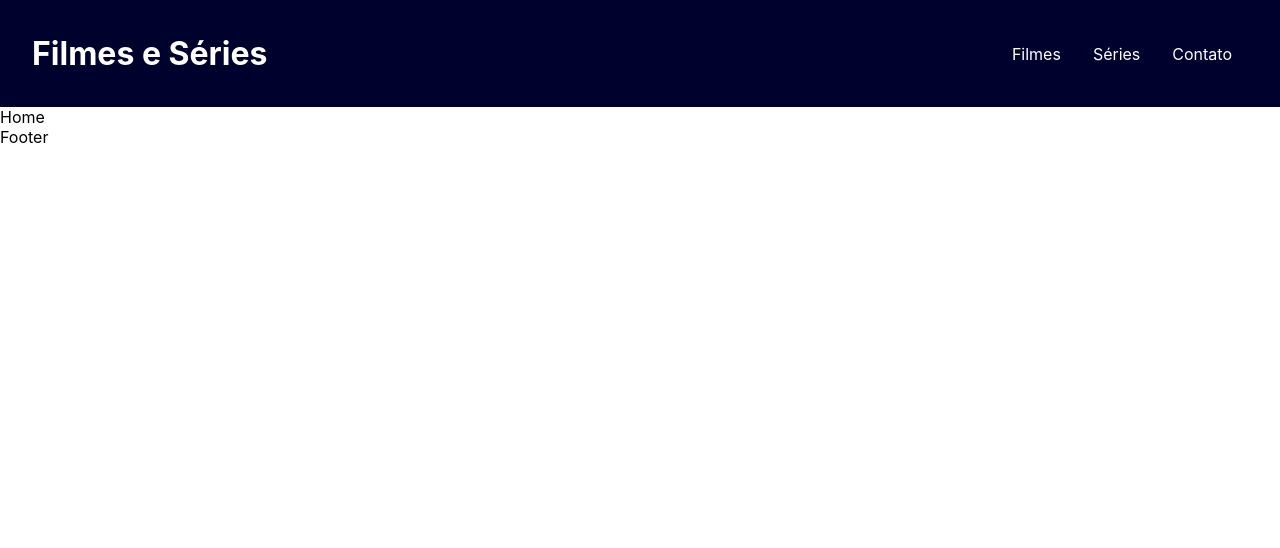
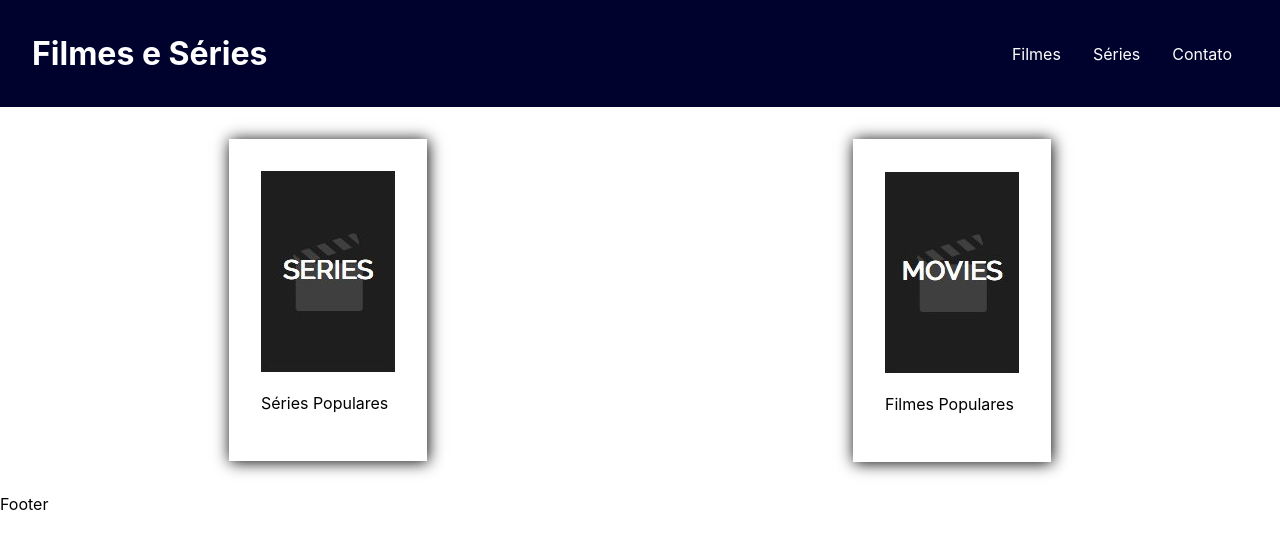
Before and after one commit to MarcellyGuimaraes/streaming-react, a React (Create React App) app: page / in a window 1280 px wide. Shown: the top 548 px of the page. Built offline with nearby package versions, Linux system fonts and the light colour scheme.

Commit message:
criação de Home

```diff
--- a/src/index.css
+++ b/src/index.css
@@ -7,6 +7,10 @@ body {
   -moz-osx-font-smoothing: grayscale;
 }
 
+a {
+  text-decoration: none;
+  color: #000;
+}
 code {
   font-family: source-code-pro, Menlo, Monaco, Consolas, 'Courier New',
     monospace;
--- /dev/null
+++ b/src/templates/Home/index.css
@@ -0,0 +1,15 @@
+.container {
+    display: flex;
+    justify-content: space-around;
+    margin: 1rem;
+}
+
+.card{
+    padding: 2rem;
+    margin: 1rem;
+    box-shadow: 1px 1px 15px black;
+}
+
+.card:hover {
+    box-shadow: 1px 1px 15px rgb(0, 22, 94);
+}
--- a/src/templates/Home/index.jsx
+++ b/src/templates/Home/index.jsx
@@ -1,7 +1,26 @@
 import React from 'react'
+import './index.css'
+import filmes from '../../assets/img/filmes.jpg'
+import series from '../../assets/img/series.jpg'
 
 const Home = () => {
-  return <div>Home</div>
+  return (
+    <div className="container">
+      <a href="../Series">
+        <div className="card">
+          <img src={series} alt="series card" />
+          <p>Séries Populares</p>
+        </div>
+      </a>
+
+      <a href="../Filmes">
+        <div className="card">
+          <img src={filmes} alt="filmes card" />
+          <p>Filmes Populares</p>
+        </div>
+      </a>
+    </div>
+  )
 }
 
 export default Home
```
Also changed, not shown: src/components/Card/index.jsx (+7 -0 lines), src/assets/img/filmes.jpg (added), src/assets/img/series.jpg (added).
